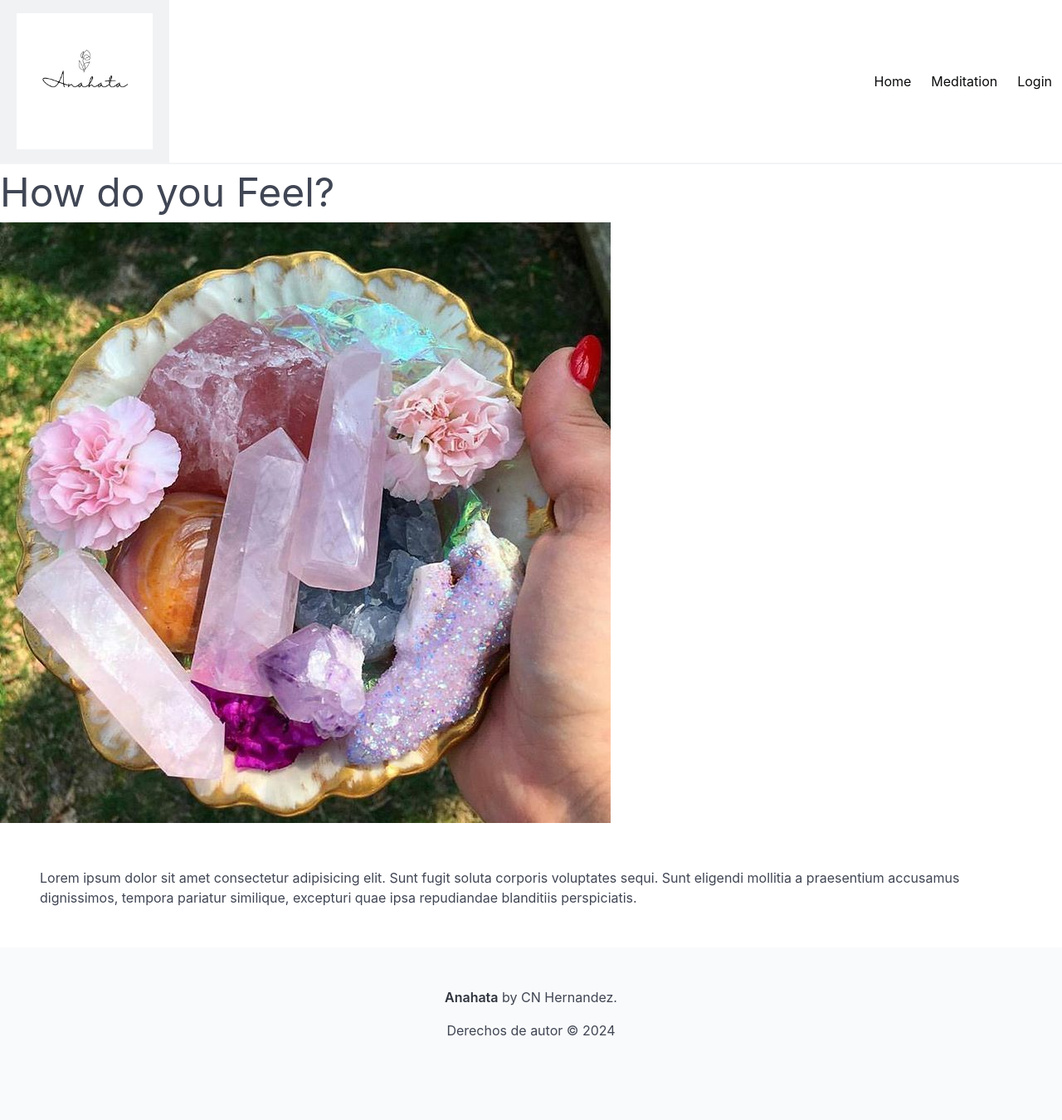
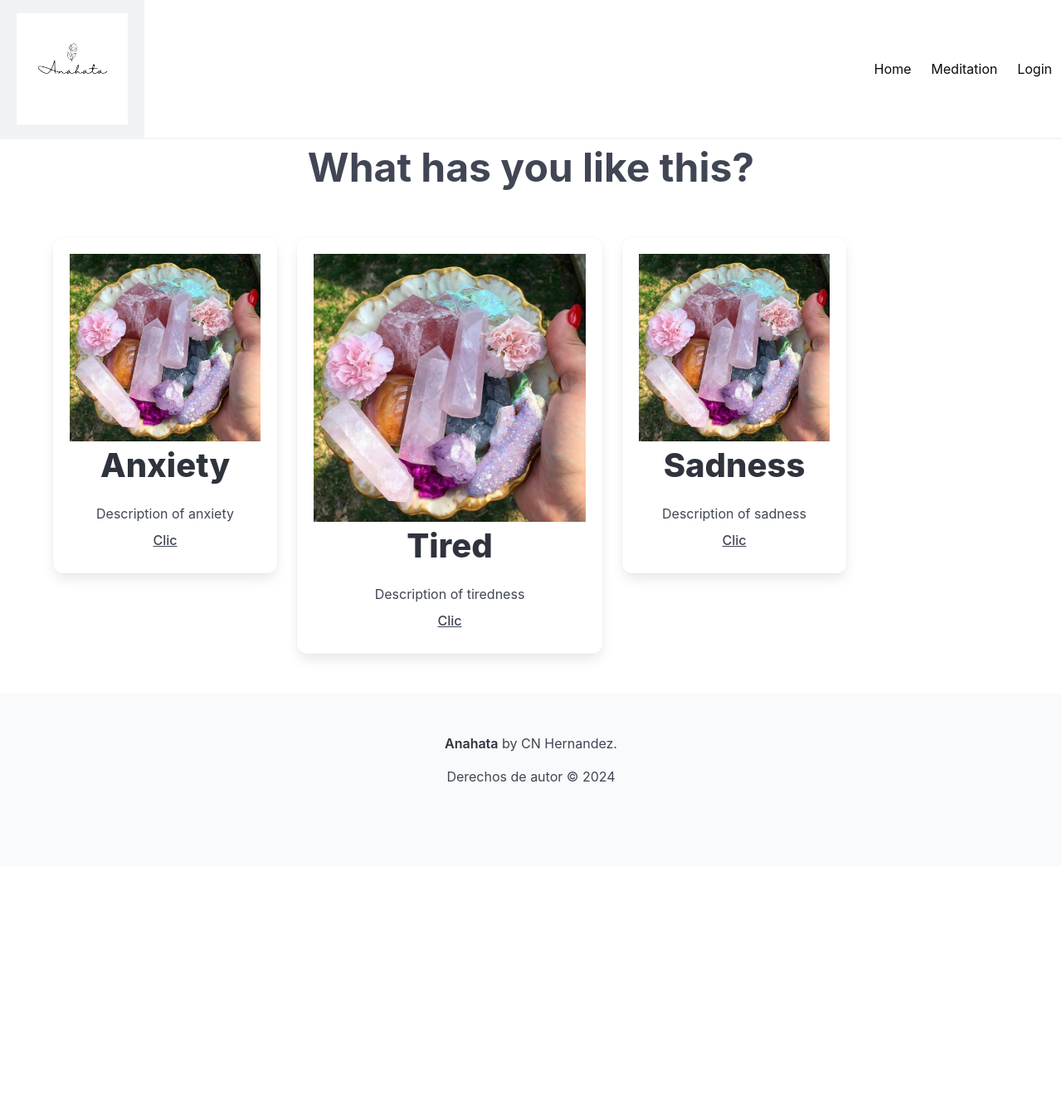
Before and after one commit to Carle93/DJANGOPROYECT, a Django app: template login/templates/login/home.html in a window 1280 px wide. Shown: the whole page at 83% size. After the commit the page ends 943 px from the top, so only its background shows below. Run offline with Django 3.2, Linux system fonts and the light colour scheme; the template is opened without the code that fills it, so the values that code supplies are empty.

Commit message:
Plantillas Bulma

```diff
--- a/login/templates/login/base.html
+++ b/login/templates/login/base.html
@@ -13,7 +13,7 @@
 <nav class="navbar has-shadow is-white">
     <div class="navbar-brand">
         <a class="navbar-item">
-          <img src="{% static 'imagen/LogoA.png' %}" alt="site logo" style="max-height: 180px;" class="py-2 px-2">
+          <img src="{% static 'imagen/LogoA.png' %}" alt="site logo" style="max-height: 150px;" class="py-2 px-2">
         </a>
 
         <a class= "navbar-burger" id= "burger" >
@@ -45,7 +45,9 @@
           <strong>Anahata</strong> by CN Hernandez.
       </p>
       <p>Derechos de autor © 2024</p>
+
   </div>
+
 </footer>
 </body>
 </html>
--- a/login/templates/login/home.html
+++ b/login/templates/login/home.html
@@ -1,10 +1,44 @@
 {% extends "login/base.html" %}
 {% load static %}
 {% block content %}
-    <h1 class="is-size-1 has-tex-centered has-tex-primary-dark">How do you Feel?</h1>
-    <img src={% static 'imagen/cuarzos.jpg' size="550*550" %} alt="cristal">
-    <br>
+
+<h1 class="is-size-1 has-text-centered has-text-green has-text-weight-bold">What has you like this?</h1>
+
     <section class="section">
-    <p>Lorem ipsum dolor sit amet consectetur adipisicing elit. Sunt fugit soluta corporis voluptates sequi. Sunt eligendi mollitia a praesentium accusamus dignissimos, tempora pariatur similique, excepturi quae ipsa repudiandae blanditiis perspiciatis.</p>
-    </section>
+        <div class="container">
+          <div class="columns">
+
+            <!-- firts columns -->
+            <div class="column is-3 has-text-centered">
+                <div class="box">
+                <img src={% static 'imagen/cuarzos.jpg' size="550*550" %} alt="cristal">
+                <h2 class="is-size-2 title">Anxiety</h2>
+                <p>Description of anxiety</p>
+                <button class="button is-text">Clic</button>
+              </div>
+            </div>
+
+            <!-- Second columns -->
+            <div class="column is-4 has-text-centered">
+              <div class="box">
+                <img src={% static 'imagen/cuarzos.jpg' size="550*550" %} alt="cristal">
+                <h2 class="is-size-2 title">Tired</h2>
+                <p>Description of tiredness</p>
+                <button class="button is-text">Clic</button>
+              </div>
+            </div>
+
+            <!-- Third columns -->
+            <div class="column is-3 has-text-centered">
+              <div class="box">
+                <img src={% static 'imagen/cuarzos.jpg' size="550*550" %} alt="cristal">
+                <h2 class="is-size-2 title">Sadness</h2>
+                <p>Description of sadness</p>
+                <button class="button is-text">Clic</button>
+              </div>
+            </div>
+
+          </div>
+        </div>
+      </section>
 {% endblock %}
```
Also changed, not shown: login/models.py (+1 -10 lines).
